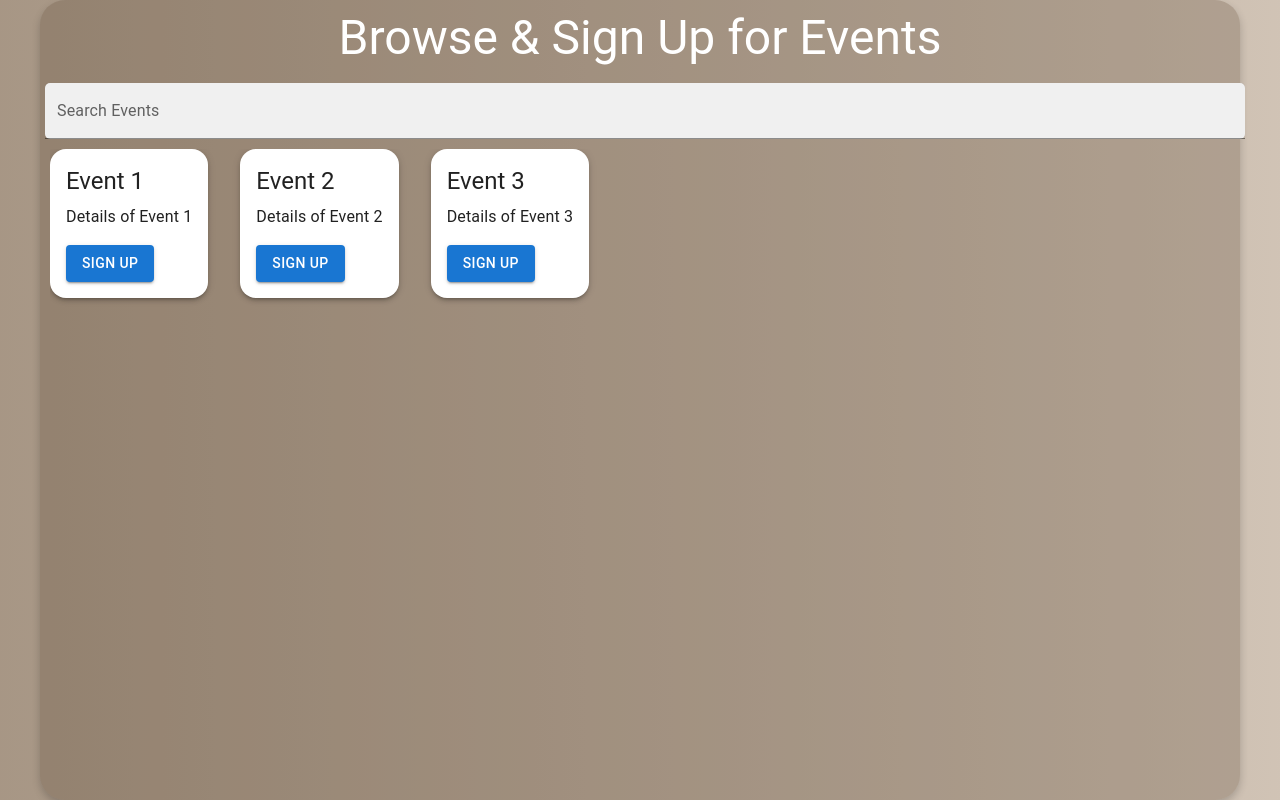
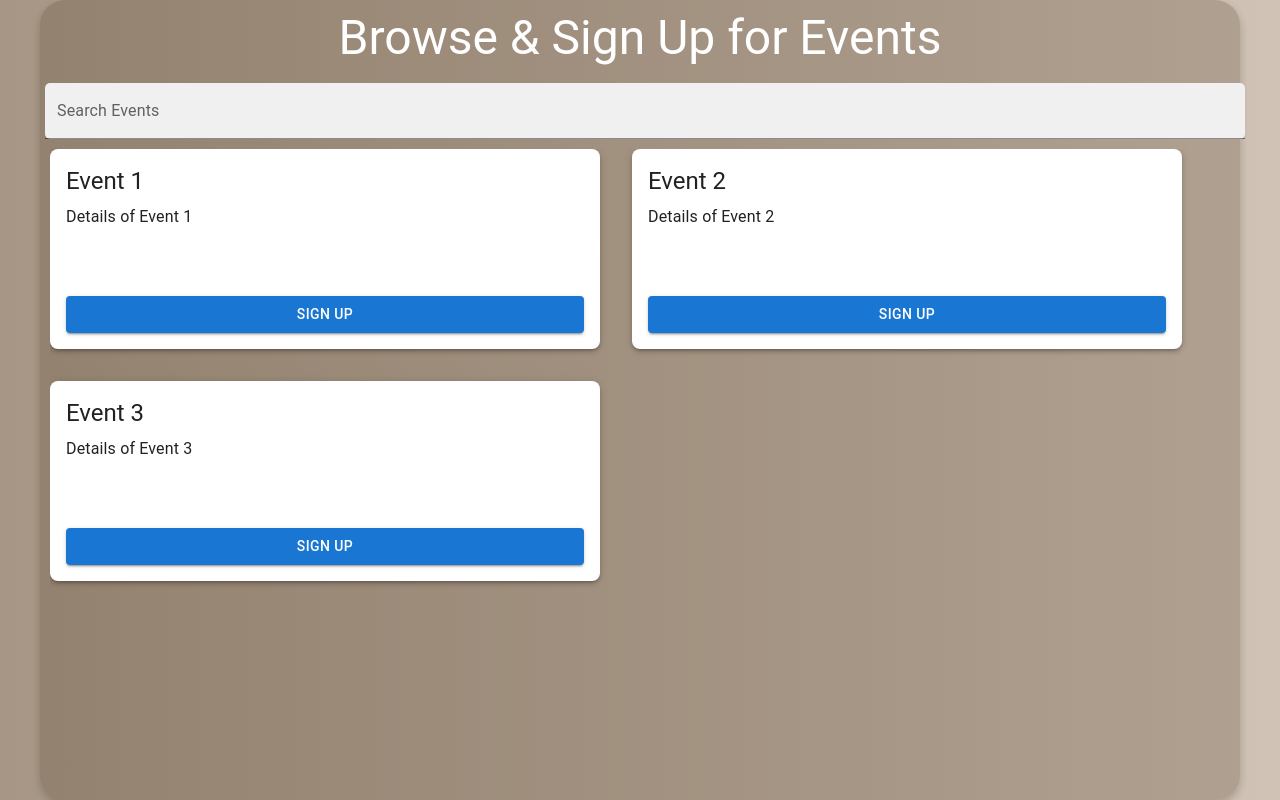
Before and after one commit to kelanwu17/COSC3380-Library-Database, a React (Create React App) app in the folder frontend/: page /Events in a window 1280 px wide. Built offline with nearby package versions, Linux system fonts and the light colour scheme.

Commit message:
made bigger boxes

```diff
--- a/frontend/src/Pages/Events Page/eventPage.jsx
+++ b/frontend/src/Pages/Events Page/eventPage.jsx
@@ -8,7 +8,7 @@ import { Grid2,
   TextField
 } from '@mui/material';
 
-//Sample events i created
+// Sample events created
 const eventsData = [
   { id: 1, title: 'Event 1', description: 'Details of Event 1' },
   { id: 2, title: 'Event 2', description: 'Details of Event 2' },
@@ -44,22 +44,22 @@ const EventsPage = () => {
           borderRadius: "25px",
           width: "1200px",
           height: "800px",
-        }}> {/* 4 time 8px = 32 px */}
+        }}>
 
         <Typography
           variant="h3"
           align="center"
           gutterBottom
           color={"white"}
-        paddingTop = "10px">
+          paddingTop="10px">
           Browse & Sign Up for Events
         </Typography>
 
-        {/* Search bar (optional) */}
+        {/* Search bar */}
         <TextField
           label="Search Events"
           variant="filled"
-          sx={{ mb: 4 ,
+          sx={{ mb: 4,
             backgroundColor: "white",
             borderRadius: "5px",
             fontWeight: "bold",
@@ -80,13 +80,25 @@ const EventsPage = () => {
           <Grid2 container spacing={4}>
             {eventsData.map((event) => (
               <Grid2 item xs={12} sm={6} md={4} key={event.id}>
-                <Paper elevation={3} sx={{ p: 2, borderRadius: 4 }}>
+                <Paper
+                  elevation={3}
+                  sx={{
+                    p: 2,
+                    width: "550px",
+                    height: "200px",
+                    borderRadius: 2,
+                    display: 'flex', // Make the Paper a flex container
+                    flexDirection: 'column', // Stack items vertically
+                    justifyContent: 'space-between' // Space between items
+                  }}>
+                  <Box sx={{ flexGrow: 1 }}> {/* Allow the content to grow */}
                     <Typography variant="h5" gutterBottom>
                       {event.title}
                     </Typography>
-                  <Typography variant="body1" sx={{ mb: 2 }}>
+                    <Typography variant="body1" sx={{ mb: 5 }}>
                       {event.description}
                     </Typography>
+                  </Box>
                   <Button
                     variant="contained"
                     color="primary"
```
Lines whose indentation alone changed are shown as unchanged.
